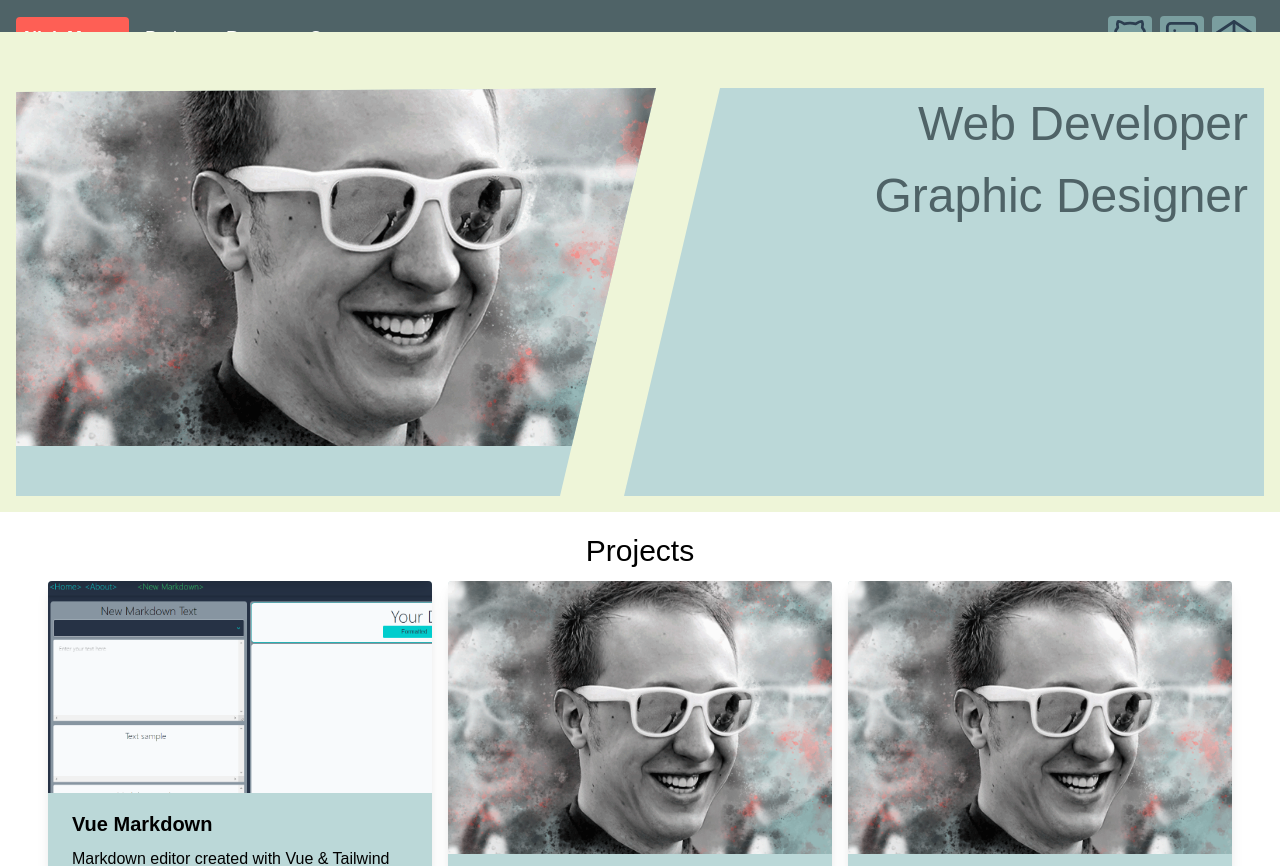
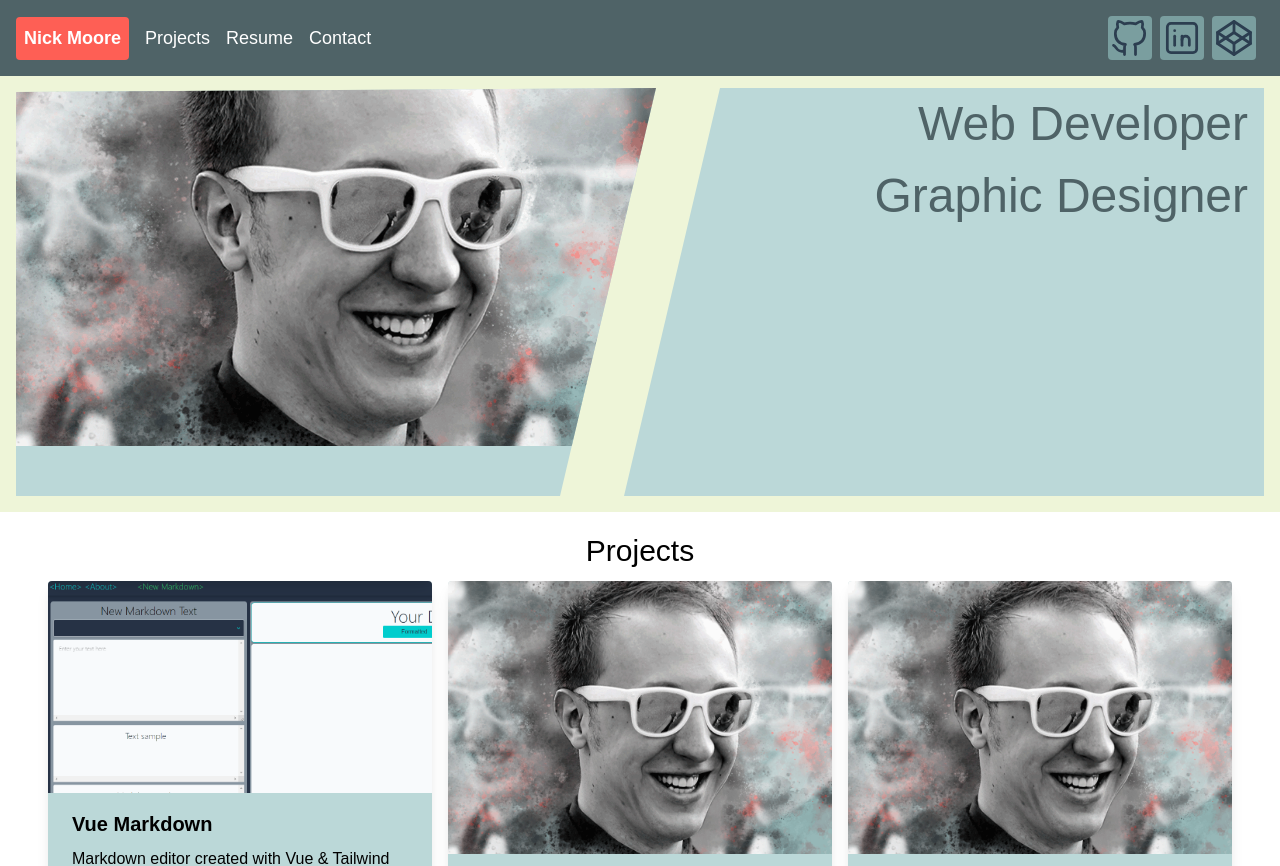
Before and after one commit to nmoore14/nmoore-dev-main, a Vue app: page / in a window 1280 px wide. Shown: the top 866 px of the page. Built offline with nearby package versions, Linux system fonts and the light colour scheme.

Commit message:
fixing navbar bug

```diff
--- a/src/App.vue
+++ b/src/App.vue
@@ -1,8 +1,10 @@
 <template>
   <div id="app" class="flex flex-col">
     <Navbar/>
-    <Hero/>
-    <Projects/>
+    <div id="content" class="absolute">
+      <Hero/>
+      <Projects/>
+    </div>
   </div>
 </template>
 
--- a/src/components/Hero.vue
+++ b/src/components/Hero.vue
@@ -1,5 +1,5 @@
 <template>
-  <div class="relative w-full bg-sand-500 mt-8 z-0" id="hero-main">
+  <div class="relative w-full bg-sand-500 mt-8" id="hero-main">
     <div class="hidden md:block w-full">
       <!--Should not see on small screens -->
       <div id="desktop-display" class="w-full h-full">
@@ -40,6 +40,7 @@ export default {
 <style scoped>
   #hero-main {
     height: 30rem;
+    z-index: 10;
   }
 
   #desktop-image {
--- a/src/components/Navbar.vue
+++ b/src/components/Navbar.vue
@@ -1,5 +1,5 @@
 <template>
-  <nav class="flex absolute h-auto md:fixed w-full items-center justify-end md:justify-between flex-wrap bg-steel-500 p-4 z-50">
+  <nav class="flex relative h-auto md:fixed w-full items-center justify-end md:justify-between flex-wrap bg-steel-500 p-4">
     <button class="hidden sm:fixed sm:block inset-0 w-full h-screen focus:outline-none bg-black opacity-0 bgBox"
       @click="isOpen = !isOpen"
       v-if="isOpen"
@@ -114,3 +114,9 @@ export default {
   }
 }
 </script>
+
+<style scoped>
+  nav {
+    z-index: 100;
+  }
+</style>
```
